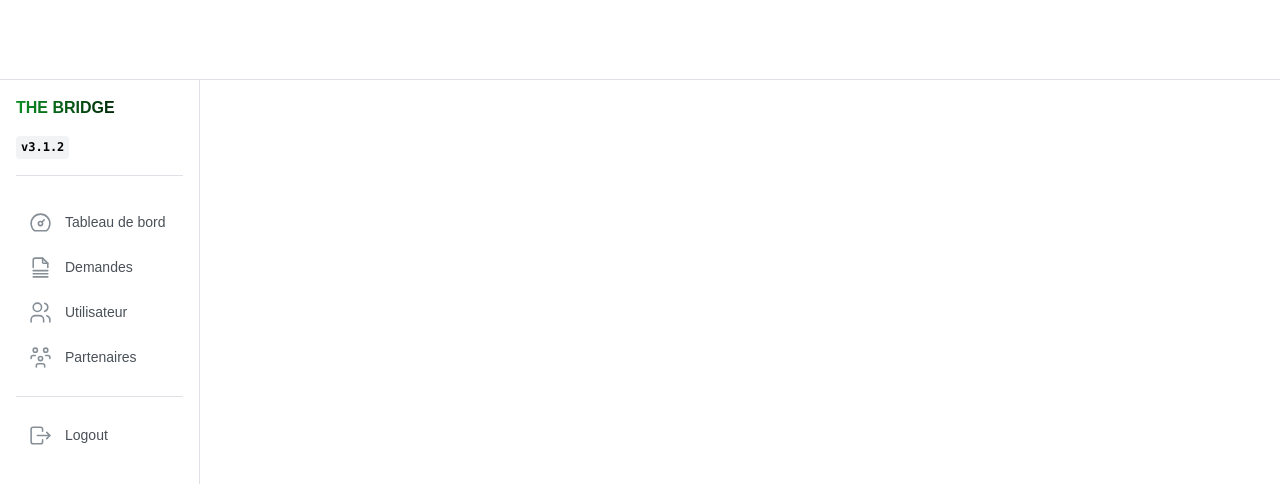
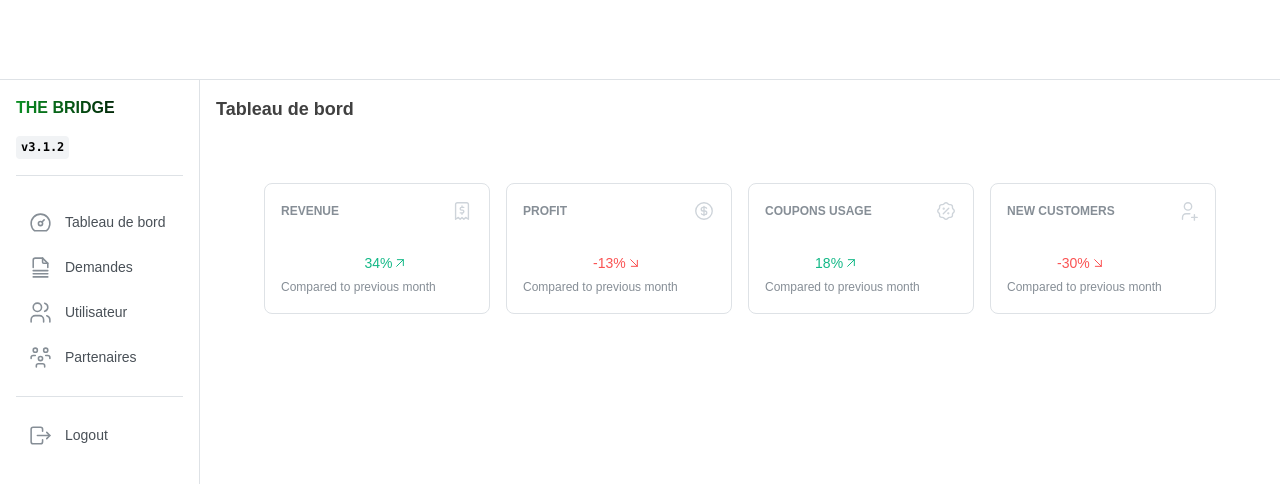
Before and after one commit to Ntchinda-Giscard/bridge-dashboard, a Next.js app: page /dashboard in a window 1280 px wide. Shown: the top 484 px of the page. Built offline with nearby package versions, Linux system fonts and the light colour scheme.

Commit message:
add button

```diff
--- /dev/null
+++ b/app/components/StatsGrid.module.css
@@ -0,0 +1,24 @@
+.root {
+    padding: calc(var(--mantine-spacing-xl) * 1.5);
+  }
+
+  .value {
+    font-size: 24px;
+    font-weight: 700;
+    line-height: 1;
+  }
+
+  .diff {
+    line-height: 1;
+    display: flex;
+    align-items: center;
+  }
+
+  .icon {
+    color: light-dark(var(--mantine-color-gray-4), var(--mantine-color-dark-3));
+  }
+
+  .title {
+    font-weight: 700;
+    text-transform: uppercase;
+  }
--- /dev/null
+++ b/app/components/statGrid.tsx
@@ -0,0 +1,59 @@
+import {
+    IconArrowDownRight,
+    IconArrowUpRight,
+    IconCoin,
+    IconDiscount2,
+    IconReceipt2,
+    IconUserPlus,
+  } from '@tabler/icons-react';
+  import { Group, Paper, SimpleGrid, Text } from '@mantine/core';
+  import classes from './StatsGrid.module.css';
+
+  const icons = {
+    user: IconUserPlus,
+    discount: IconDiscount2,
+    receipt: IconReceipt2,
+    coin: IconCoin,
+  };
+
+  const data = [
+    { title: 'Revenue', icon: 'receipt', value: '13,456', diff: 34 },
+    { title: 'Profit', icon: 'coin', value: '4,145', diff: -13 },
+    { title: 'Coupons usage', icon: 'discount', value: '745', diff: 18 },
+    { title: 'New customers', icon: 'user', value: '188', diff: -30 },
+  ] as const;
+
+  export default function StatsGrid() {
+    const stats = data.map((stat) => {
+      const Icon = icons[stat.icon];
+      const DiffIcon = stat.diff > 0 ? IconArrowUpRight : IconArrowDownRight;
+
+      return (
+        <Paper withBorder p="md" radius="md" key={stat.title}>
+          <Group justify="space-between">
+            <Text size="xs" c="dimmed" className={classes.title}>
+              {stat.title}
+            </Text>
+            <Icon className={classes.icon} size={22} stroke={1.5} />
+          </Group>
+
+          <Group align="flex-end" gap="xs" mt={25}>
+            <Text className={classes.value}>{stat.value}</Text>
+            <Text c={stat.diff > 0 ? 'teal' : 'red'} fz="sm" fw={500} className={classes.diff}>
+              <span>{stat.diff}%</span>
+              <DiffIcon size={16} stroke={1.5} />
+            </Text>
+          </Group>
+
+          <Text fz="xs" c="dimmed" mt={7}>
+            Compared to previous month
+          </Text>
+        </Paper>
+      );
+    });
+    return (
+      <div className={classes.root}>
+        <SimpleGrid cols={{ base: 1, xs: 2, md: 4 }}>{stats}</SimpleGrid>
+      </div>
+    );
+  }
--- a/app/dashboard/page.tsx
+++ b/app/dashboard/page.tsx
@@ -1,7 +1,13 @@
+import StatsGrid from "../components/statGrid";
+
 export default function Page(){
 
     return(
         <>
+            <main className="flex min-h-full flex-col gap-3">
+                <p style={{fontWeight: 800, fontSize: "large", color: "#404040"}}> Tableau de bord </p>
+                <StatsGrid />
+            </main>
         </>
     )
 }
--- a/app/dashboard/users/page.tsx
+++ b/app/dashboard/users/page.tsx
@@ -1,6 +1,6 @@
 import { UserTable } from "@/app/components/userTable";
-import { Paper, Select, Group } from "@mantine/core";
-
+import { Paper, Select, Group, Button, TextInput, rem } from "@mantine/core";
+import { IconSearch } from '@tabler/icons-react';
 
 export default function Page(){
 
@@ -9,16 +9,19 @@ export default function Page(){
             <p style={{fontWeight: 800, fontSize: "large", color: "#404040"}}> Utitlisateur </p>
             <Paper radius='md' shadow='md'>
                 <div className={'flex flex-col gap-5 pl-3 pr-3'}>
-                    <Group justify={'end'}>
-                        <Select placeholder='Exporter' data={[]} />
+                    <Group>
+                        <Select placeholder='filtrer par pays' data={[]}/>
                     </Group>
-
-                    <Group>
-                        <Select placeholder='filtrer par pays' data={[]} />
-                    </Group>
+                    <div className={'flex flex-col md:flex-row justify-between aling-center '}>
+                        <TextInput
+                            rightSection={<IconSearch style={{width: rem(16), height: rem(16)}} />}
+                            placeholder='Exporter'
+                        />
+                        <Button radius={'md'} color={'green'}></Button>
+                    </div>
 
                 </div>
-                <UserTable />
+                <UserTable/>
             </Paper>
         </main>
     )
--- a/app/providers.tsx
+++ b/app/providers.tsx
@@ -2,6 +2,10 @@
 import '@mantine/core/styles.css';
 import NextTopLoader from 'nextjs-toploader';
 import { ColorSchemeScript, MantineProvider } from '@mantine/core';
+import { Provider } from 'react-redux'
+import {store} from "@/app/store";
+import React from 'react';
+import { ApolloClient, InMemoryCache, ApolloProvider, HttpLink } from '@apollo/client';
 
 
 export default function Providers({
@@ -9,8 +13,19 @@ export default function Providers({
   }: {
     children: React.ReactNode;
   }) {
+  const adminSecret = "rGvtJPPzqVUtdlnOA47eMp3DhiiNqqAF";
+    const httpLink = new HttpLink({
+        uri: "https://your-hasura-instance.com/v1/graphql", // Replace with your Hasura GraphQL URL
+        headers: {
+            "x-hasura-admin-secret": adminSecret, // Replace with your admin secret
+        },
+    });
 
-  const adminSecret = "cBUCi2wfVzpC5j16ede1stHx4nEajfTnWk0V43TRz3gVk0tGrXQ5VcILCqRJ0dkt";
+// Create the Apollo Client instance
+    const client = new ApolloClient({
+        link: httpLink,
+        cache: new InMemoryCache(),
+    });
 
     return (
       <html lang="en">
@@ -19,11 +34,15 @@ export default function Providers({
         </head>
         <body>
         <MantineProvider>
+            <Provider store={store}>
+                <ApolloProvider client={client}>
           <NextTopLoader
               color={"#0B8F23"}
               template='<div class="bar" role="bar"><div class="peg"></div></div>'
             />
             {children}
+                </ApolloProvider>
+            </Provider>
         </MantineProvider>
         </body>
       </html>
--- /dev/null
+++ b/app/slices/demo-slice.ts
@@ -0,0 +1,35 @@
+import { createSlice } from '@reduxjs/toolkit'
+import type { PayloadAction } from '@reduxjs/toolkit'
+
+export interface CounterState {
+    value: number
+}
+
+const initialState: CounterState = {
+    value: 0,
+}
+
+export const counterSlice = createSlice({
+    name: 'counter',
+    initialState,
+    reducers: {
+        increment: (state) => {
+            // Redux Toolkit allows us to write "mutating" logic in reducers. It
+            // doesn't actually mutate the state because it uses the Immer library,
+            // which detects changes to a "draft state" and produces a brand new
+            // immutable state based off those changes
+            state.value += 1
+        },
+        decrement: (state) => {
+            state.value -= 1
+        },
+        incrementByAmount: (state, action: PayloadAction<number>) => {
+            state.value += action.payload
+        },
+    },
+})
+
+// Action creators are generated for each case reducer function
+export const { increment, decrement, incrementByAmount } = counterSlice.actions
+
+export default counterSlice.reducer
--- /dev/null
+++ b/app/store.ts
@@ -0,0 +1,33 @@
+import { combineReducers, configureStore } from '@reduxjs/toolkit';
+import { persistStore, persistReducer } from 'redux-persist';
+import { FLUSH, REHYDRATE, PAUSE, PERSIST, PURGE, REGISTER } from 'redux-persist';
+import storage from 'redux-persist/lib/storage'; // defaults to localStorage for web
+// Configuration for Redux Persist
+const persistConfig = {
+    key: 'root',
+    storage,
+    whitelist: ['auth']
+};
+
+const rootReducer = combineReducers({
+
+})
+
+// Wrap the root reducer with persistReducer
+const persistedReducer = persistReducer(persistConfig, rootReducer);
+
+// Configure the store with the persisted reducer
+const store = configureStore({
+    reducer: persistedReducer,
+    middleware: (getDefaultMiddleware) =>
+        getDefaultMiddleware({
+            serializableCheck: {
+                ignoredActions: ['persist/PERSIST', 'persist/REHYDRATE', FLUSH, REHYDRATE, PAUSE, PERSIST, PURGE, REGISTER],
+            },
+        }),
+});
+
+// Create the persistor
+const persistor = persistStore(store);
+
+export { store, persistor };
```
Also changed, not shown: package.json (+6 -1 lines), 1 other file (tests, documents, lock files or other folders).
